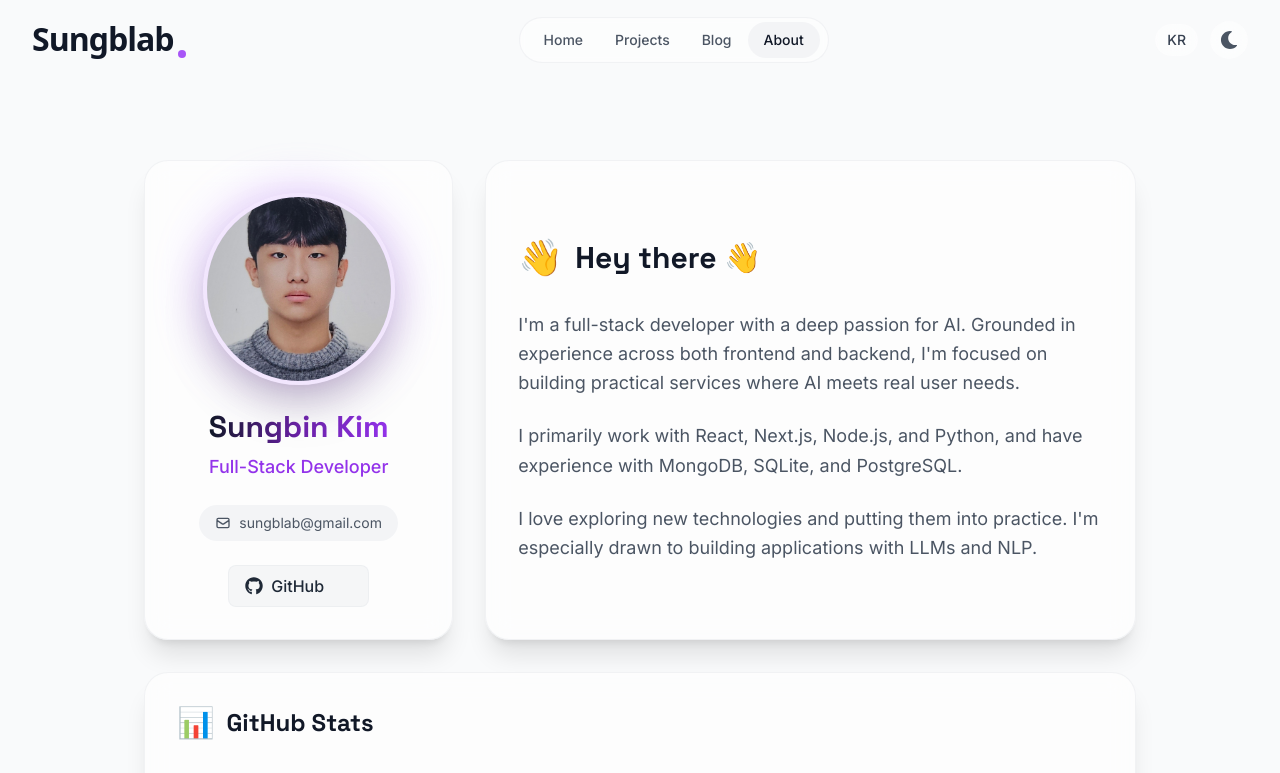
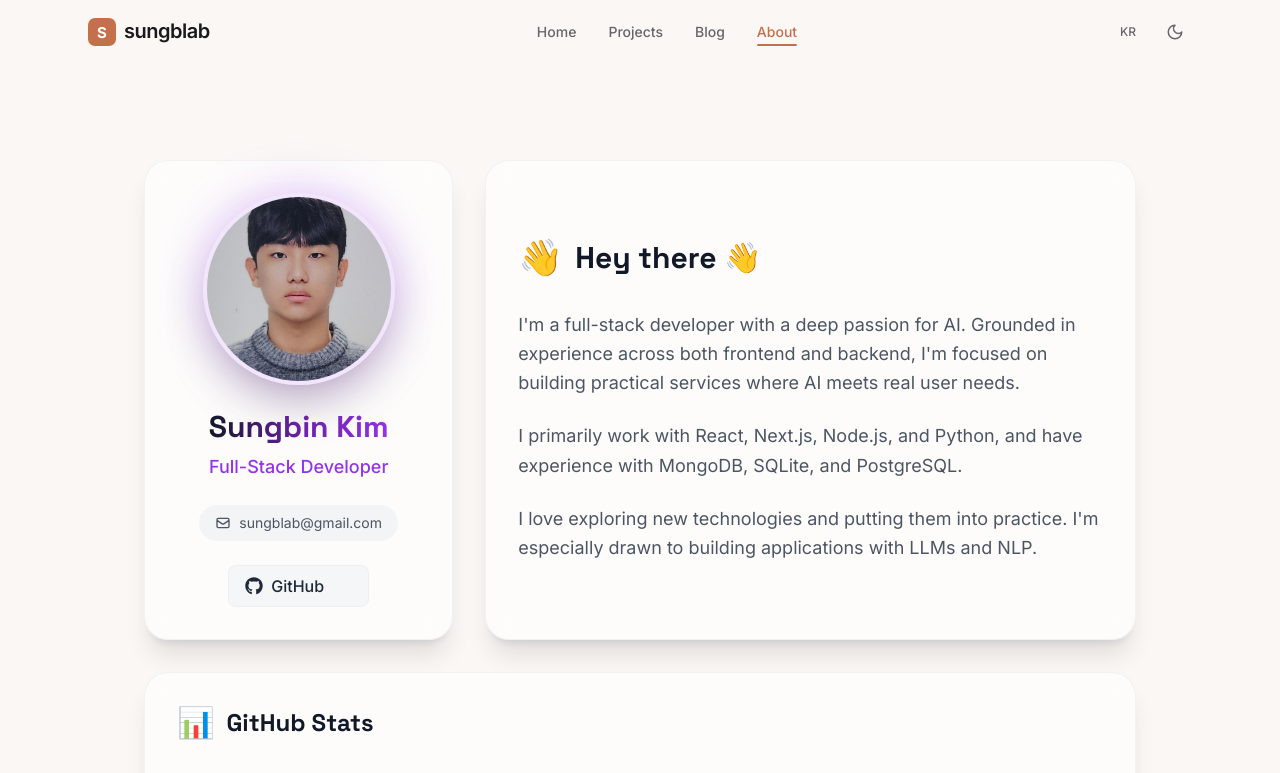
Before and after one commit to Sungblab/sungblab-nextjs, a Next.js app: page /about in a window 1280 px wide. Shown: the top 773 px of the page. Built offline with nearby package versions, Linux system fonts and the light colour scheme; a web font is replaced by a local one.

Commit message:
feat: new S logo, rewrite Layout/Header/Footer with terracotta theme

```diff
--- a/components/layout/Footer.tsx
+++ b/components/layout/Footer.tsx
@@ -1,83 +1,90 @@
+import React from "react";
+import Link from "next/link";
+import { Github, Linkedin } from "lucide-react";
 import { useTheme } from "../features/ThemeContext";
 import { useLanguage } from "../features/LanguageContext";
-import { SocialButton } from "../ui/SocialButton";
-import Link from "next/link";
 import { Logo } from "../ui/Logo";
 
 export const Footer: React.FC = () => {
   const { theme } = useTheme();
   const { translate } = useLanguage();
-  const currentYear = new Date().getFullYear();
+  const isDark = theme === "dark";
+
+  const navLinks = [
+    { href: "/", label: translate("nav.home") },
+    { href: "/projects", label: translate("nav.projects") },
+    { href: "/blog", label: translate("nav.blog") },
+    { href: "/about", label: translate("nav.about") },
+  ];
+
+  const socialLinks = [
+    { href: "https://github.com/Sungblab", icon: Github, label: "GitHub" },
+    { href: "https://linkedin.com", icon: Linkedin, label: "LinkedIn" },
+  ];
 
   return (
     <footer
-      className={`relative pt-20 pb-10 overflow-hidden ${
-        theme === "dark" ? "bg-gray-900 text-gray-400" : "bg-gray-50 text-gray-600"
+      className={`border-t ${
+        isDark ? "border-[#2a2a2a]" : "border-warm-200"
       }`}
     >
-        {/* Background Elements */}
-        <div className="absolute inset-0 z-0 opacity-30 pointer-events-none">
-            <div className={`absolute top-0 left-1/4 w-96 h-96 rounded-full blur-3xl mix-blend-multiply filter pointer-events-none ${theme === 'dark' ? 'bg-purple-900/20' : 'bg-purple-200'} animate-blob`}></div>
-            <div className={`absolute bottom-0 right-1/4 w-96 h-96 rounded-full blur-3xl mix-blend-multiply filter pointer-events-none ${theme === 'dark' ? 'bg-indigo-900/20' : 'bg-indigo-200'} animate-blob animation-delay-2000`}></div>
-        </div>
-
-      <div className="max-w-7xl mx-auto px-4 sm:px-6 z-10 relative">
-        <div className="grid grid-cols-1 md:grid-cols-2 lg:grid-cols-3 gap-12 mb-16">
-          {/* Brand Column */}
-          <div className="lg:col-span-2">
-            <Link href="/" className="inline-block mb-6">
-              <Logo size="lg" />
-            </Link>
-            <p className="max-w-md text-lg leading-relaxed mb-8">
-              {translate("hero.description")}
+      <div className="max-w-6xl mx-auto px-6 py-12">
+        <div className="flex flex-col md:flex-row justify-between items-start gap-8">
+          <div>
+            <Logo size="sm" />
+            <p
+              className={`mt-3 text-sm ${
+                isDark ? "text-[#888]" : "text-[#666]"
+              }`}
+            >
+              AI와 함께 만듭니다.
             </p>
-            <div className="flex flex-wrap gap-4 gap-y-4">
-              <SocialButton href="https://github.com/sungblab" icon="github" label="GitHub" />
-              <SocialButton href="https://www.threads.com/@kimsungbin1119" icon="threads" label="Threads" />
-              <SocialButton href="https://www.linkedin.com/in/sungblab" icon="linkedin" label="LinkedIn" />
-              <SocialButton href="mailto:sungblab@gmail.com" icon="email" label="Email" />
-            </div>
           </div>
 
-          {/* Links Column */}
-          <div className="flex lg:justify-end">
-            <div className="min-w-[150px]">
-              <h4
-                className={`text-sm font-bold uppercase tracking-wider mb-6 ${
-                  theme === "dark" ? "text-white" : "text-gray-900"
+          <nav className="flex gap-8">
+            {navLinks.map((link) => (
+              <Link
+                key={link.href}
+                href={link.href}
+                className={`text-sm transition-colors ${
+                  isDark
+                    ? "text-[#888] hover:text-[#f5ece6]"
+                    : "text-[#666] hover:text-warm-800"
                 }`}
               >
-                {translate("footer.navigation")}
-              </h4>
-              <ul className="space-y-4">
-                {["Home", "Projects", "Blog", "About"].map((item: string): JSX.Element => (
-                  <li key={item}>
-                    <Link
-                      href={item === "Home" ? "/" : `/${item.toLowerCase()}`}
-                      className={`transition-colors duration-200 hover:text-purple-500 ${
-                        theme === "dark" ? "text-gray-400" : "text-gray-600"
-                      }`}
-                    >
-                      {translate(`nav.${item.toLowerCase()}`)}
-                    </Link>
-                  </li>
-                ))}
-              </ul>
-            </div>
+                {link.label}
+              </Link>
+            ))}
+          </nav>
+
+          <div className="flex gap-4">
+            {socialLinks.map((link) => (
+              <a
+                key={link.label}
+                href={link.href}
+                target="_blank"
+                rel="noopener noreferrer"
+                className={`p-2 rounded-md transition-colors ${
+                  isDark
+                    ? "text-[#888] hover:text-[#f5ece6] hover:bg-[#2a2a2a]"
+                    : "text-[#666] hover:text-warm-800 hover:bg-warm-200"
+                }`}
+                aria-label={link.label}
+              >
+                <link.icon size={20} />
+              </a>
+            ))}
           </div>
         </div>
 
         <div
-          className={`pt-8 border-t flex flex-col sm:flex-row justify-between items-center gap-4 ${
-            theme === "dark" ? "border-gray-800" : "border-gray-200"
+          className={`mt-8 pt-8 border-t text-sm text-center ${
+            isDark
+              ? "border-[#2a2a2a] text-[#555]"
+              : "border-warm-200 text-[#999]"
           }`}
         >
-          <p className="text-sm">
-            {translate("footer.rights").replace("2024", currentYear.toString())}
-          </p>
-          <p className="text-sm flex items-center gap-2">
-            {translate("footer.madeWith")}
-          </p>
+          © {new Date().getFullYear()} sungblab
         </div>
       </div>
     </footer>
--- a/components/layout/Header.tsx
+++ b/components/layout/Header.tsx
@@ -1,202 +1,146 @@
+import React, { useState, useEffect } from "react";
 import Link from "next/link";
-import { useState, useEffect } from "react";
-import { motion, AnimatePresence } from "framer-motion";
+import { useRouter } from "next/router";
+import { motion, AnimatePresence } from "motion/react";
+import { Menu, X, Sun, Moon } from "lucide-react";
 import { useTheme } from "../features/ThemeContext";
 import { useLanguage } from "../features/LanguageContext";
-import { FaSun, FaMoon, FaBars, FaTimes } from "react-icons/fa";
-import { useRouter } from "next/router";
 import { Logo } from "../ui/Logo";
 
 export const Header: React.FC = () => {
   const { theme, toggleTheme } = useTheme();
-  const { language, toggleLanguage, translate } = useLanguage();
-  const [isOpen, setIsOpen] = useState(false);
+  const { language, setLanguage, translate } = useLanguage();
+  const router = useRouter();
   const [scrolled, setScrolled] = useState(false);
-  const router = useRouter();
+  const [mobileOpen, setMobileOpen] = useState(false);
 
-  // Handle scroll effect
-  useEffect((): (() => void) => {
-    const handleScroll = (): void => {
-      setScrolled(window.scrollY > 20);
-    };
-    window.addEventListener("scroll", handleScroll);
-    return () => window.removeEventListener("scroll", handleScroll);
+  useEffect(() => {
+    const onScroll = () => setScrolled(window.scrollY > 20);
+    window.addEventListener("scroll", onScroll);
+    return () => window.removeEventListener("scroll", onScroll);
   }, []);
 
-  const menuVariants = {
-    closed: {
-      opacity: 0,
-      height: 0,
-      transition: {
-        duration: 0.3,
-        ease: "easeInOut",
-      },
-    },
-    open: {
-      opacity: 1,
-      height: "auto",
-      transition: {
-        duration: 0.3,
-        ease: "easeInOut",
-      },
-    },
-  };
+  useEffect(() => {
+    setMobileOpen(false);
+  }, [router.pathname]);
 
-  const navItems = ["Home", "Projects", "Blog", "About"];
+  const navItems = [
+    { href: "/", label: translate("nav.home") },
+    { href: "/projects", label: translate("nav.projects") },
+    { href: "/blog", label: translate("nav.blog") },
+    { href: "/about", label: translate("nav.about") },
+  ];
+
+  const isActive = (href: string) =>
+    href === "/" ? router.pathname === "/" : router.pathname.startsWith(href);
+
+  const isDark = theme === "dark";
 
   return (
-    <motion.header
-      initial={{ y: -100 }}
-      animate={{ y: 0 }}
-      transition={{ duration: 0.5 }}
+    <>
+      <header
         className={`fixed top-0 left-0 right-0 z-50 transition-all duration-300 ${
           scrolled
-          ? theme === "dark"
-            ? "bg-gray-900/80 backdrop-blur-md border-b border-gray-800"
-            : "bg-white/80 backdrop-blur-md border-b border-gray-200"
+            ? isDark
+              ? "bg-warm-900/80 backdrop-blur-xl border-b border-[#2a2a2a]"
+              : "bg-warm-50/80 backdrop-blur-xl border-b border-warm-200"
             : "bg-transparent"
         }`}
       >
-      <div className="max-w-7xl mx-auto px-4 sm:px-6 lg:px-8">
-        <div className="flex justify-between items-center h-16 sm:h-20">
-          {/* Logo */}
-          <Link href="/" className="relative group z-50">
-            <Logo size="md" />
+        <div className="max-w-6xl mx-auto px-6 h-16 flex items-center justify-between">
+          <Link href="/" aria-label="Home">
+            <Logo size="sm" />
           </Link>
 
-          {/* Desktop Navigation */}
-          <nav className="hidden md:flex items-center space-x-1">
-            <div
-              className={`flex items-center px-2 py-1 rounded-full ${
-                theme === "dark"
-                  ? "bg-gray-800/50 border border-gray-700/50"
-                  : "bg-white/50 border border-gray-200/50"
-              } backdrop-blur-sm`}
-            >
-              {navItems.map((item: string): JSX.Element => {
-                const path = item === "Home" ? "/" : `/${item.toLowerCase()}`;
-                const isActive = router.pathname === path;
-                const label = translate(`nav.${item.toLowerCase()}`);
-
-                return (
+          <nav className="hidden md:flex items-center gap-8">
+            {navItems.map((item) => (
               <Link
-                    key={item}
-                    href={path}
-                    className={`relative px-4 py-2 text-sm font-medium rounded-full transition-colors duration-200 ${
-                      isActive
-                        ? theme === "dark"
-                          ? "text-white"
-                          : "text-gray-900"
-                        : theme === "dark"
-                        ? "text-gray-400 hover:text-gray-200"
-                        : "text-gray-600 hover:text-gray-900"
+                key={item.href}
+                href={item.href}
+                className={`relative text-sm font-medium transition-colors ${
+                  isActive(item.href)
+                    ? "text-terracotta"
+                    : isDark
+                      ? "text-[#888] hover:text-[#f5ece6]"
+                      : "text-[#666] hover:text-warm-800"
                 }`}
               >
-                    {isActive && (
-                      <motion.div
-                        layoutId="nav-pill"
-                        className={`absolute inset-0 rounded-full ${
-                          theme === "dark" ? "bg-gray-700" : "bg-gray-100"
-                        }`}
-                        transition={{
-                          type: "spring",
-                          stiffness: 300,
-                          damping: 30,
-                        }}
+                {item.label}
+                {isActive(item.href) && (
+                  <motion.span
+                    layoutId="nav-underline"
+                    className="absolute -bottom-1 left-0 right-0 h-0.5 bg-terracotta rounded-full"
                   />
                 )}
-                    <span className="relative z-10">{label}</span>
               </Link>
-                );
-              })}
-            </div>
+            ))}
           </nav>
 
-          {/* Theme Toggle & Language Toggle & Mobile Menu Button */}
           <div className="flex items-center gap-3">
-            <motion.button
-              onClick={toggleLanguage}
-              whileHover={{ scale: 1.05 }}
-              whileTap={{ scale: 0.95 }}
-              className={`px-3 py-1.5 rounded-full backdrop-blur-md transition-colors duration-300 text-sm font-medium ${
-                theme === "dark"
-                  ? "bg-gray-800/50 text-gray-200 hover:bg-gray-700/50"
-                  : "bg-white/50 text-gray-700 hover:bg-gray-100/50"
+            <button
+              onClick={() => setLanguage(language === "ko" ? "en" : "ko")}
+              className={`text-xs font-medium px-2.5 py-1 rounded-md transition-colors ${
+                isDark
+                  ? "text-[#888] hover:text-[#f5ece6] hover:bg-[#2a2a2a]"
+                  : "text-[#666] hover:text-warm-800 hover:bg-warm-200"
               }`}
             >
               {language === "ko" ? "EN" : "KR"}
-            </motion.button>
-
-            <motion.button
-              onClick={toggleTheme}
-              whileHover={{ scale: 1.05 }}
-              whileTap={{ scale: 0.95 }}
-              className={`p-2.5 rounded-full backdrop-blur-md transition-colors duration-300 ${
-                theme === "dark"
-                  ? "bg-gray-800/50 text-yellow-400 hover:bg-gray-700/50"
-                  : "bg-white/50 text-gray-600 hover:bg-gray-100/50"
-              }`}
-              aria-label="Toggle Theme"
-            >
-              <AnimatePresence mode="wait" initial={false}>
-                <motion.div
-                  key={theme}
-                  initial={{ y: -20, opacity: 0, rotate: -90 }}
-                  animate={{ y: 0, opacity: 1, rotate: 0 }}
-                  exit={{ y: 20, opacity: 0, rotate: 90 }}
-                  transition={{ duration: 0.2 }}
-                >
-                  {theme === "dark" ? <FaSun size={18} /> : <FaMoon size={18} />}
-                </motion.div>
-              </AnimatePresence>
-            </motion.button>
+            </button>
 
             <button
-              className={`md:hidden p-2 rounded-lg transition-colors ${
-                theme === "dark" ? "text-gray-300" : "text-gray-600"
+              onClick={toggleTheme}
+              className={`p-2 rounded-md transition-colors ${
+                isDark
+                  ? "text-[#888] hover:text-[#f5ece6] hover:bg-[#2a2a2a]"
+                  : "text-[#666] hover:text-warm-800 hover:bg-warm-200"
               }`}
-              onClick={() => setIsOpen(!isOpen)}
-              aria-label="Toggle Menu"
+              aria-label="Toggle theme"
             >
-              {isOpen ? <FaTimes size={24} /> : <FaBars size={24} />}
+              {isDark ? <Sun size={18} /> : <Moon size={18} />}
+            </button>
+
+            <button
+              onClick={() => setMobileOpen(!mobileOpen)}
+              className="md:hidden p-2"
+              aria-label="Toggle menu"
+            >
+              {mobileOpen ? <X size={20} /> : <Menu size={20} />}
             </button>
           </div>
         </div>
-      </div>
+      </header>
 
-      {/* Mobile Menu */}
       <AnimatePresence>
-        {isOpen && (
+        {mobileOpen && (
           <motion.div
-            initial="closed"
-            animate="open"
-            exit="closed"
-            variants={menuVariants}
-            className={`md:hidden overflow-hidden ${
-              theme === "dark"
-                ? "bg-gray-900/95 border-b border-gray-800"
-                : "bg-white/95 border-b border-gray-200"
+            initial={{ opacity: 0, y: -10 }}
+            animate={{ opacity: 1, y: 0 }}
+            exit={{ opacity: 0, y: -10 }}
+            className={`fixed inset-0 top-16 z-40 ${
+              isDark ? "bg-warm-900/95" : "bg-warm-50/95"
             } backdrop-blur-xl`}
           >
-            <div className="px-4 py-4 space-y-2">
-              {navItems.map((item: string): JSX.Element => (
+            <nav className="flex flex-col items-center gap-8 pt-20">
+              {navItems.map((item) => (
                 <Link
-                  key={item}
-                  href={item === "Home" ? "/" : `/${item.toLowerCase()}`}
-                  className={`block px-4 py-3 rounded-xl text-base font-medium transition-colors ${
-                    theme === "dark"
-                      ? "text-gray-300 hover:text-white hover:bg-gray-800"
-                      : "text-gray-600 hover:text-gray-900 hover:bg-gray-50"
+                  key={item.href}
+                  href={item.href}
+                  className={`text-2xl font-heading font-bold ${
+                    isActive(item.href)
+                      ? "text-terracotta"
+                      : isDark
+                        ? "text-[#f5ece6]"
+                        : "text-warm-800"
                   }`}
-                  onClick={() => setIsOpen(false)}
                 >
-                  {translate(`nav.${item.toLowerCase()}`)}
+                  {item.label}
                 </Link>
               ))}
-            </div>
+            </nav>
           </motion.div>
         )}
       </AnimatePresence>
-    </motion.header>
+    </>
   );
 };
--- a/components/layout/Layout.tsx
+++ b/components/layout/Layout.tsx
@@ -1,5 +1,4 @@
 import React from "react";
-import { motion } from "framer-motion";
 import { useTheme } from "../features/ThemeContext";
 import { Header } from "./Header";
 import { Footer } from "./Footer";
@@ -13,19 +12,14 @@ export const Layout: React.FC<LayoutProps> = ({ children }) => {
 
   return (
     <div
-      className={`flex flex-col min-h-screen font-sans antialiased ${
-        theme === "dark" ? "bg-gray-900 text-white" : "bg-gray-50 text-gray-900"
-      } transition-colors duration-300`}
+      className={`flex flex-col min-h-screen font-sans antialiased transition-colors duration-300 ${
+        theme === "dark"
+          ? "bg-warm-900 text-[#f5ece6]"
+          : "bg-warm-50 text-warm-800"
+      }`}
     >
       <Header />
-      <motion.main
-        className="flex-grow"
-        initial={{ opacity: 0, y: 20 }}
-        animate={{ opacity: 1, y: 0 }}
-        transition={{ duration: 0.5 }}
-      >
-        {children}
-      </motion.main>
+      <main className="flex-grow">{children}</main>
       <Footer />
     </div>
   );
--- a/components/ui/Logo.tsx
+++ b/components/ui/Logo.tsx
@@ -10,65 +10,79 @@ export const Logo: React.FC<LogoProps> = ({ className = "", size = "md" }) => {
   const { theme } = useTheme();
 
   const dims = {
-    sm: { width: 130, height: 32, fontSize: 26, dotR: 3.5, dotCx: 122, dotCy: 27 },
-    md: { width: 160, height: 40, fontSize: 32, dotR: 4, dotCx: 150, dotCy: 34 },
-    lg: { width: 190, height: 48, fontSize: 38, dotR: 5, dotCx: 178, dotCy: 40 },
+    sm: { icon: 28, fontSize: 20, gap: 8, height: 28 },
+    md: { icon: 36, fontSize: 24, gap: 10, height: 36 },
+    lg: { icon: 44, fontSize: 30, gap: 12, height: 44 },
   };
 
-  const { width, height, fontSize, dotR, dotCx, dotCy } = dims[size];
-  const textColor = theme === "dark" ? "#ffffff" : "#111827";
+  const { icon, fontSize, gap, height } = dims[size];
+  const rx = Math.round(icon * 0.25);
+  const textColor = theme === "dark" ? "#f5ece6" : "#1a1a1a";
+  const totalWidth = icon + gap + fontSize * 5;
 
   return (
     <svg
-      width={width}
+      width={totalWidth}
       height={height}
-      viewBox={`0 0 ${width} ${height}`}
+      viewBox={`0 0 ${totalWidth} ${height}`}
       fill="none"
       xmlns="http://www.w3.org/2000/svg"
       className={className}
       aria-label="Sungblab"
       role="img"
     >
+      <rect width={icon} height={icon} rx={rx} fill="#c4704b" />
       <text
-        x="0"
-        y={height * 0.78}
-        fontFamily="'Outfit', system-ui, -apple-system, sans-serif"
+        x={icon / 2}
+        y={icon / 2}
+        dominantBaseline="central"
+        textAnchor="middle"
+        fontFamily="'Inter', system-ui, sans-serif"
+        fontSize={Math.round(icon * 0.55)}
+        fontWeight="800"
+        fill="#ffffff"
+      >
+        S
+      </text>
+      <text
+        x={icon + gap}
+        y={height * 0.72}
+        fontFamily="'Inter', system-ui, sans-serif"
         fontSize={fontSize}
-        fontWeight="700"
-        letterSpacing="-1"
+        fontWeight="600"
+        letterSpacing="-0.5"
         fill={textColor}
       >
-        Sungblab
+        sungblab
       </text>
-      <circle cx={dotCx} cy={dotCy} r={dotR} fill="#a855f7" />
     </svg>
   );
 };
 
-/** Standalone S icon mark for favicon / tab icon */
 export const LogoIcon: React.FC<{ size?: number; className?: string }> = ({
   size = 40,
   className = "",
 }) => {
+  const rx = Math.round(size * 0.25);
   return (
     <svg
       width={size}
       height={size}
-      viewBox="0 0 40 40"
+      viewBox={`0 0 ${size} ${size}`}
       fill="none"
       xmlns="http://www.w3.org/2000/svg"
       className={className}
       aria-label="Sungblab icon"
       role="img"
     >
-      <rect width="40" height="40" rx="10" fill="#a855f7" />
+      <rect width={size} height={size} rx={rx} fill="#c4704b" />
       <text
         x="50%"
         y="50%"
         dominantBaseline="central"
         textAnchor="middle"
-        fontFamily="'Outfit', system-ui, sans-serif"
-        fontSize="26"
+        fontFamily="'Inter', system-ui, sans-serif"
+        fontSize={Math.round(size * 0.55)}
         fontWeight="800"
         fill="#ffffff"
       >
```
Lines whose indentation alone changed are shown as unchanged.
